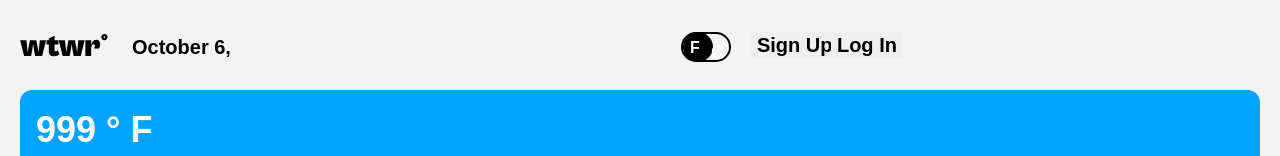
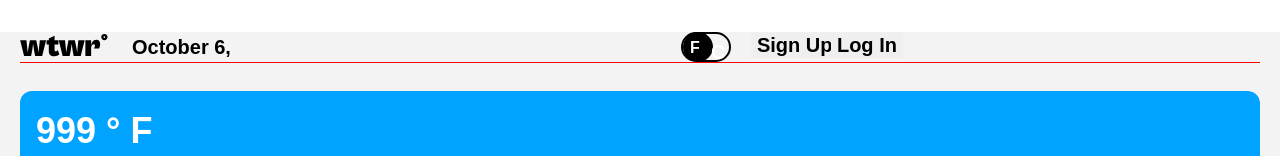
Before and after one commit to lydiacodes04/resource_react, a React (Vite) app: page / in a window 1280 px wide. Shown: the top 156 px of the page. Built offline with nearby package versions, Linux system fonts and the light colour scheme; no server answers.

Commit message:
add red line for header

```diff
--- a/src/components/Header/Header.css
+++ b/src/components/Header/Header.css
@@ -2,12 +2,13 @@
   position: relative;
   display: flex;
   align-items: center;
-  padding: 32px 0px 28px;
+  margin: 32px 0px 28px;
   font-family: Cabinet Grotesk, sans-serif;
   font-size: 20px;
   font-weight: 700;
   line-height: 24px;
   text-align: left;
+  border-bottom: 1px solid red;
 }
 
 .header__logo {
```
